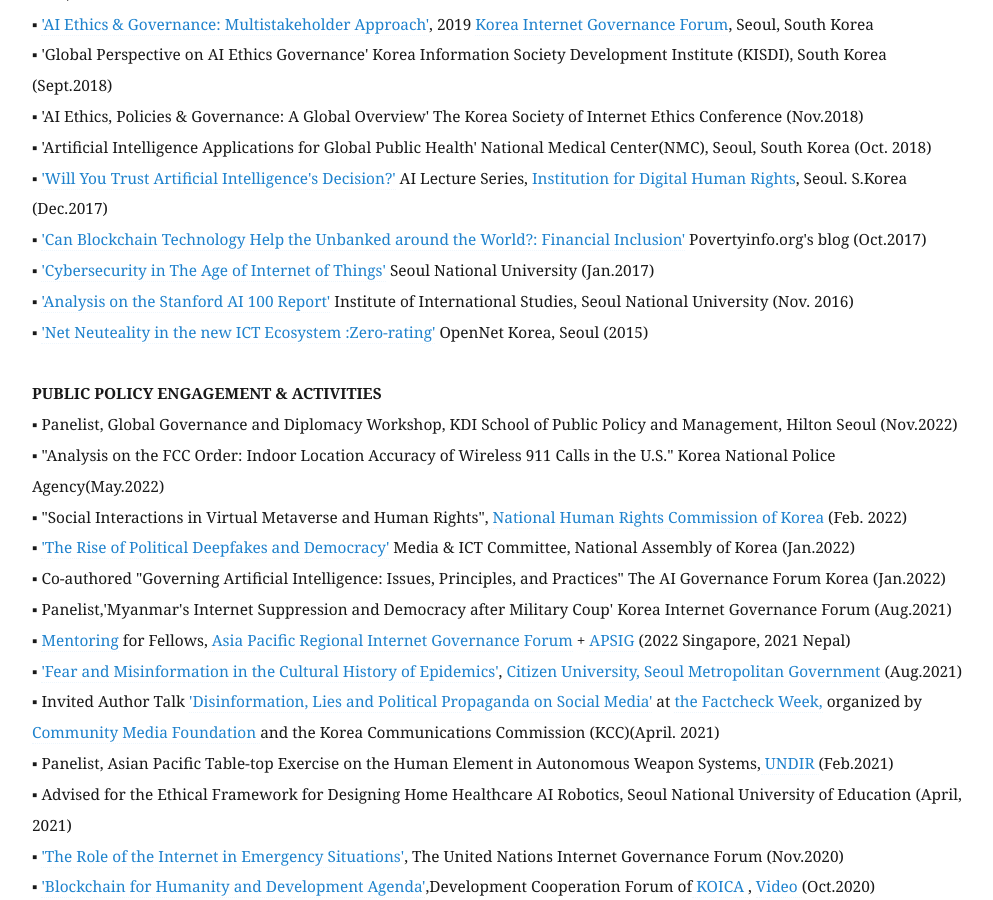
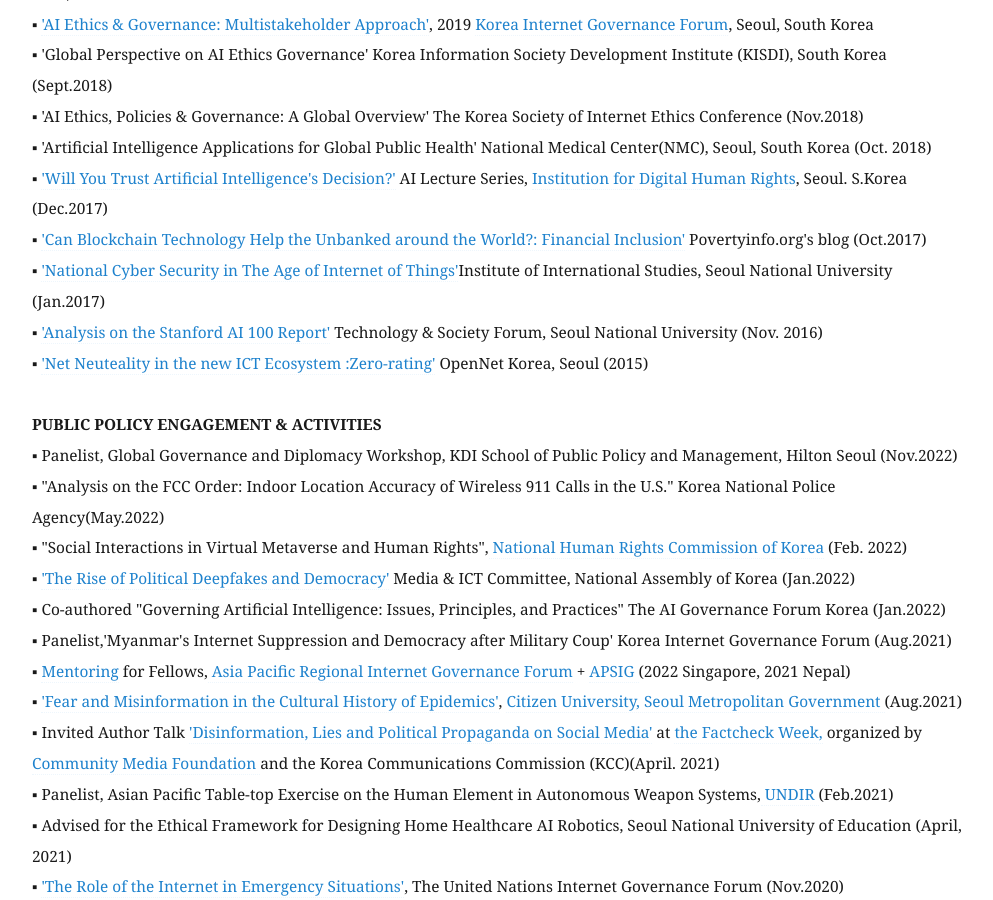
Before and after one commit to eunchangchoi/eunchangchoi.github.io, a Jekyll site: the page built from index.md, in a window 1280 px wide and 900 px high, scrolled down 4978 px. Shown: the whole window, without its empty margins (68-1061 px from the left). Built offline with Jekyll 4.4.1, drawn with Linux system fonts in a browser that asks for light colours.

Commit message:
Update index.md

```diff
--- a/index.md
+++ b/index.md
@@ -115,8 +115,8 @@
 ▪ 'Artificial Intelligence Applications for Global Public Health' National Medical Center(NMC), Seoul, South Korea (Oct. 2018)<br>
 ▪ <a href="http://idr.jinbo.net/232"> 'Will You Trust Artificial Intelligence's Decision?'</a> AI Lecture Series, <a href="https://idr.jinbo.net/">Institution for Digital Human Rights</a>, Seoul. S.Korea (Dec.2017)<br>
 ▪ <a href="https://blog.naver.com/gp3project/221112176044">'Can Blockchain Technology Help the Unbanked around the World?: Financial Inclusion'</a> Povertyinfo.org's blog (Oct.2017)<br>
-▪ <a href= "https://www.cis.snu.ac.kr/sub2/2_2_6_3.php?mode=view&number=223&page=1&b_name=meet1_3"> 'Cybersecurity in The Age of Internet of Things'</a> Seoul National University (Jan.2017)<br>
-▪  <a href="http://cis.snu.ac.kr/sub2/2_2_6_2.php?mode=view&number=236&page=1&b_name=meet1_2">'Analysis on the Stanford AI 100 Report'</a> Institute of International Studies, Seoul National University (Nov. 2016) <br>
+▪ <a href= "https://www.cis.snu.ac.kr/sub2/2_2_6_3.php?mode=view&number=223&page=1&b_name=meet1_3">'National Cyber Security in The Age of Internet of Things'</a>Institute of International Studies, Seoul National University (Jan.2017)<br>
+▪ <a href="http://cis.snu.ac.kr/sub2/2_2_6_2.php?mode=view&number=236&page=1&b_name=meet1_2">'Analysis on the Stanford AI 100 Report'</a> Technology & Society Forum, Seoul National University (Nov. 2016) <br>
 ▪ <a href="https://opennet.or.kr/wp-content/uploads/2015/08/발표자료-Net-Neutrality-OTT-Zero-ratinghandout-2015812-.pdf">'Net Neuteality in the new ICT Ecosystem :Zero-rating'</a> OpenNet Korea, Seoul (2015) <br>
   <br>
 
```
